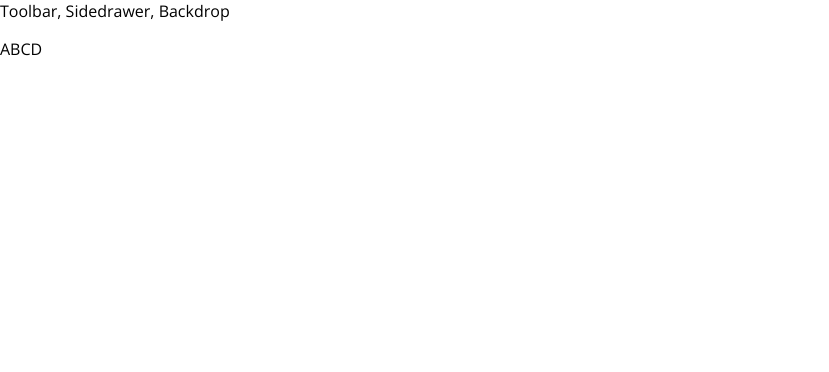
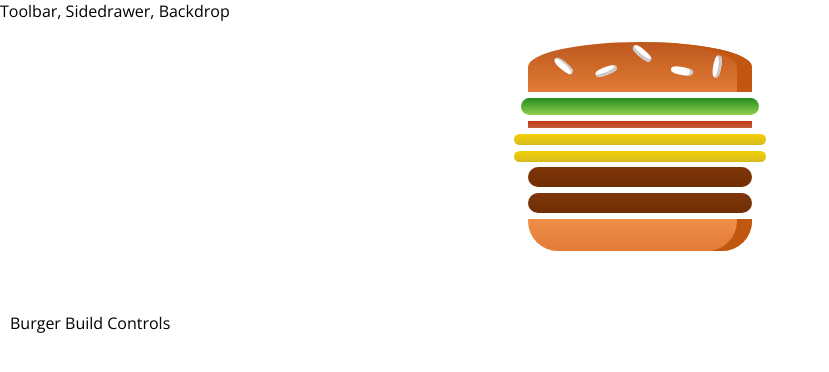
Before and after one commit to soniaj204/react-burger-project, a React (Create React App) app: page / in a window 1280 px wide. Shown: the top 372 px of the page, without its empty margins (0-829 px from the left). Built offline with nearby package versions, Linux system fonts and the light colour scheme.

Commit message:
dynamic burger ingredients

```diff
--- a/package.json
+++ b/package.json
@@ -3,6 +3,7 @@
   "version": "0.1.0",
   "private": true,
   "dependencies": {
+    "prop-types": "^15.7.2",
     "react": "^16.8.6",
     "react-dom": "^16.8.6",
     "react-scripts": "3.0.1"
--- a/src/App.js
+++ b/src/App.js
@@ -1,5 +1,6 @@
 import React, { Component } from "react";
 import Layout from "./components/Layout/Layout";
+import BurgerBuilder from "./containers/BurgerBuilder/BurgerBuilder";
 
 class App extends Component {
   state = {};
@@ -7,7 +8,7 @@
     return (
       <div>
         <Layout>
-          <p>ABCD</p>
+          <BurgerBuilder />
         </Layout>
       </div>
     );
--- /dev/null
+++ b/src/components/Burger/Burger.css
@@ -0,0 +1,8 @@
+.burger {
+    margin: 20px auto;
+    text-align: center;
+    font-weight: bold;
+    font-size: 1.2rem;
+    width: 280px;
+    height: 250px;
+}
--- /dev/null
+++ b/src/components/Burger/Burger.js
@@ -0,0 +1,24 @@
+import React from "react";
+
+import BurgerIngredient from "./BurgerIngredient/BurgerIngredient";
+import "./Burger.css";
+
+const Burger = (props) => {
+
+  const arrayIngredients = Object.keys(props.ingredients)
+    .map(ingredientkey => {
+      return [...Array(props.ingredients[ingredientkey])].map((_, i) => {
+        return  <BurgerIngredient key={ingredientkey + i} type={ingredientkey} />
+      });
+  });
+
+  return (
+    <div className="burger">
+      <BurgerIngredient type="bread-top" />
+      {arrayIngredients}
+      <BurgerIngredient type="bread-bottom" />
+    </div>
+  );
+};
+
+export default Burger;
--- /dev/null
+++ b/src/components/Burger/BurgerIngredient/BurgerIngredient.css
@@ -0,0 +1,112 @@
+.BreadBottom {
+  height: 13%;
+  width: 80%;
+  background: linear-gradient(#f08e4a, #e27b36);
+  border-radius: 0 0 30px 30px;
+  box-shadow: inset -15px 0 #c15711;
+  margin: 2% auto;
+}
+
+.BreadTop {
+  height: 20%;
+  width: 80%;
+  background: linear-gradient(#bc581e, #e27b36);
+  border-radius: 50% 50% 0 0;
+  box-shadow: inset -15px 0 #c15711;
+  margin: 2% auto;
+  position: relative;
+}
+
+.Seeds1 {
+  width: 10%;
+  height: 15%;
+  position: absolute;
+  background-color: white;
+  left: 30%;
+  top: 50%;
+  border-radius: 40%;
+  transform: rotate(-20deg);
+  box-shadow: inset -2px -3px #c9c9c9;
+}
+
+.Seeds1:after {
+  content: "";
+  width: 100%;
+  height: 100%;
+  position: absolute;
+  background-color: white;
+  left: -170%;
+  top: -260%;
+  border-radius: 40%;
+  transform: rotate(60deg);
+  box-shadow: inset -1px 2px #c9c9c9;
+}
+
+.Seeds1:before {
+  content: "";
+  width: 100%;
+  height: 100%;
+  position: absolute;
+  background-color: white;
+  left: 180%;
+  top: -50%;
+  border-radius: 40%;
+  transform: rotate(60deg);
+  box-shadow: inset -1px -3px #c9c9c9;
+}
+
+.Seeds2 {
+  width: 10%;
+  height: 15%;
+  position: absolute;
+  background-color: white;
+  left: 64%;
+  top: 50%;
+  border-radius: 40%;
+  transform: rotate(10deg);
+  box-shadow: inset -3px 0 #c9c9c9;
+}
+
+.Seeds2:before {
+  content: "";
+  width: 100%;
+  height: 100%;
+  position: absolute;
+  background-color: white;
+  left: 150%;
+  top: -130%;
+  border-radius: 40%;
+  transform: rotate(90deg);
+  box-shadow: inset 1px 3px #c9c9c9;
+}
+
+.Meat {
+  width: 80%;
+  height: 8%;
+  background: linear-gradient(#7f3608, #702e05);
+  margin: 2% auto;
+  border-radius: 15px;
+}
+
+.Cheese {
+  width: 90%;
+  height: 4.5%;
+  margin: 2% auto;
+  background: linear-gradient(#f4d004, #d6bb22);
+  border-radius: 20px;
+}
+
+.Salad {
+  width: 85%;
+  height: 7%;
+  margin: 2% auto;
+  background: linear-gradient(#228c1d, #91ce50);
+  border-radius: 20px;
+}
+
+.Bacon {
+  width: 80%;
+  height: 3%;
+  background: linear-gradient(#bf3813, #c45e38);
+  margin: 2% auto;
+}
--- /dev/null
+++ b/src/components/Burger/BurgerIngredient/BurgerIngredient.js
@@ -0,0 +1,46 @@
+import React, { Component } from 'react';
+import PropTypes from "prop-types";
+
+import "./BurgerIngredient.css";
+
+class BurgerIngredient extends Component {
+  state = {};
+  render() {
+    let ingredient = null;
+
+    switch (this.props.type) {
+      case "bread-bottom":
+        ingredient = <div className="BreadBottom" />;
+        break;
+      case "bread-top":
+        ingredient = (
+          <div className="BreadTop">
+            <div className="Seeds1" />
+            <div className="Seeds2" />
+          </div>
+        );
+        break;
+      case "meat":
+        ingredient = <div className="Meat" />;
+        break;
+      case "cheese":
+        ingredient = <div className="Cheese" />;
+        break;
+      case "salad":
+        ingredient = <div className="Salad" />;
+        break;
+      case "bacon":
+        ingredient = <div className="Bacon" />;
+        break;
+      default:
+        ingredient = null;
+    }
+    return ingredient;
+  }
+}
+
+BurgerIngredient.propTypes = {
+  type: PropTypes.string.isRequired
+};
+
+export default BurgerIngredient;
--- /dev/null
+++ b/src/components/Layout/Layout.css
@@ -0,0 +1,3 @@
+.content {
+    margin: 10px;
+}
--- a/src/components/Layout/Layout.js
+++ b/src/components/Layout/Layout.js
@@ -1,11 +1,12 @@
 import React from "react";
 import Aux from "../../hoc/Aux";
+import "./Layout.css";
 
 const Layout = (props) => {
   return (
     <Aux>
       <div>Toolbar, Sidedrawer, Backdrop</div>
-      <main>{props.children}</main>
+      <main className="content">{props.children}</main>
     </Aux>
   );
 };
--- /dev/null
+++ b/src/containers/BurgerBuilder/BurgerBuilder.js
@@ -0,0 +1,24 @@
+import React, { Component } from "react";
+import Aux from "../../hoc/Aux";
+import Burger from "../../components/Burger/Burger";
+
+class BurgerBuilder extends Component {
+  state = {
+      ingredients: {
+          salad: 1,
+          bacon: 1,
+          cheese: 2,
+          meat: 2
+      }
+  };
+  render() {
+    return (
+      <Aux>
+        <Burger ingredients={this.state.ingredients} />
+        <div>Burger Build Controls</div>
+      </Aux>
+    );
+  }
+}
+
+export default BurgerBuilder;
```
